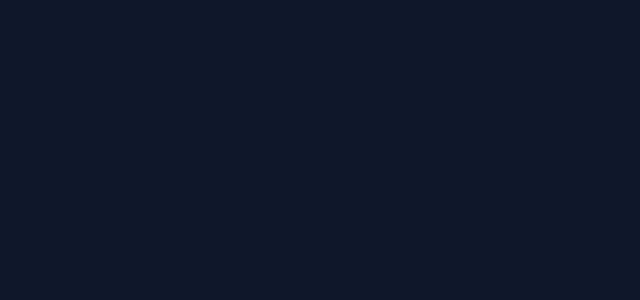
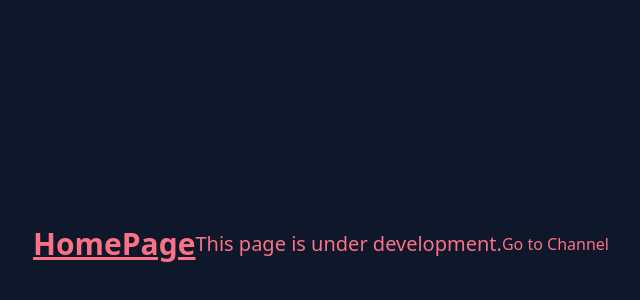
Before and after one commit to JavierBalonga/numerica-game, a React (Vite) app: page / in a window 1280 px wide. Before the commit this address had no page. Shown: the part 156-456 px from the top of the page, without its empty margins (319-959 px from the left). Built offline with nearby package versions, Linux system fonts and the light colour scheme.

Commit message:
fix(*) HashRouter

```diff
--- a/src/App.tsx
+++ b/src/App.tsx
@@ -9,8 +9,8 @@ export default function App() {
   return (
     <Routes>
       <Route element={<Layout />}>
-        <Route path="/numerica-game/" element={<HomePage />} />
-        <Route path="/numerica-game/:channel" element={<GamePage />} />
+        <Route path="/" element={<HomePage />} />
+        <Route path="/:channel" element={<GamePage />} />
       </Route>
     </Routes>
   );
--- a/src/main.tsx
+++ b/src/main.tsx
@@ -2,7 +2,7 @@ import React from "react";
 import ReactDOM from "react-dom/client";
 import App from "./App.tsx";
 import "./index.css";
-import { BrowserRouter } from "react-router-dom";
+import { HashRouter } from "react-router-dom";
 
 const rootElement = document.getElementById("root");
 
@@ -12,8 +12,8 @@ if (!rootElement) {
 
 ReactDOM.createRoot(rootElement).render(
   <React.StrictMode>
-    <BrowserRouter>
+    <HashRouter>
       <App />
-    </BrowserRouter>
+    </HashRouter>
   </React.StrictMode>
 );
--- a/src/pages/index.tsx
+++ b/src/pages/index.tsx
@@ -1,8 +1,11 @@
+import { Link } from "react-router-dom";
+
 export default function HomePage() {
   return (
     <>
       <h1 className="text-3xl font-bold underline">HomePage</h1>
       <p className="text-xl">This page is under development.</p>
+      <Link to="/rothiotome">Go to Channel</Link>
     </>
   );
 }
--- a/vite.config.ts
+++ b/vite.config.ts
@@ -7,5 +7,4 @@ export default defineConfig({
   server: {
     port: 3000,
   },
-  base: "/numerica-game/",
 });
```
